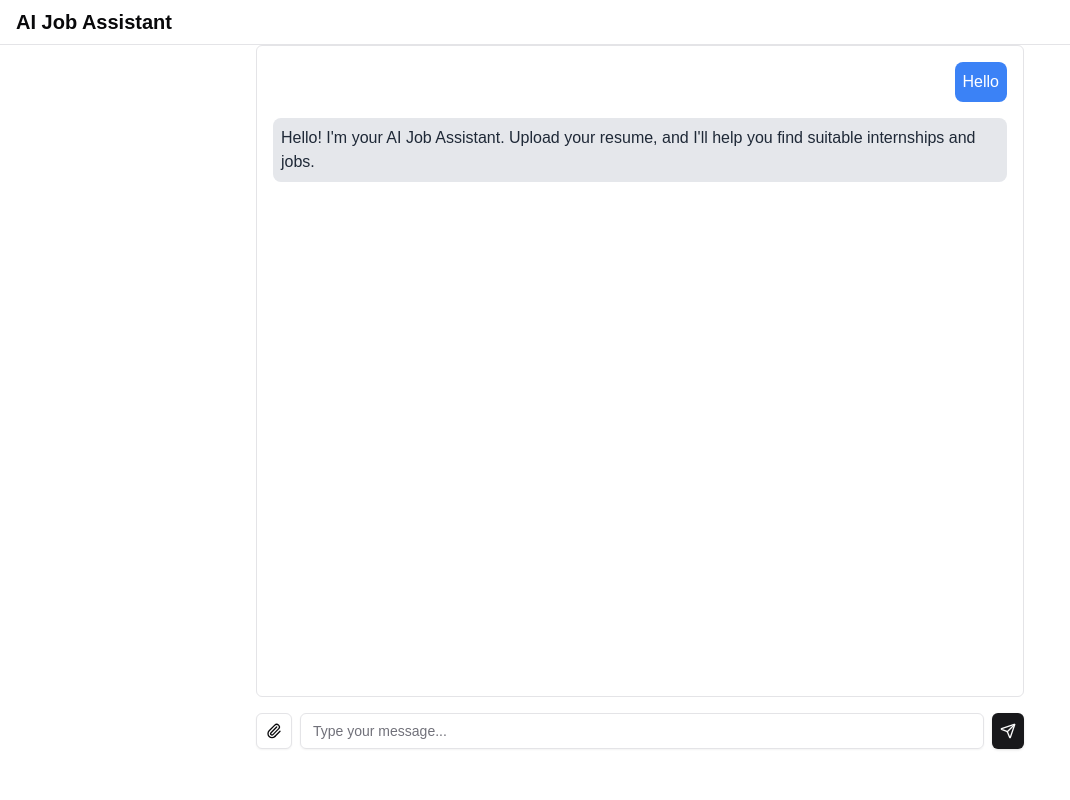
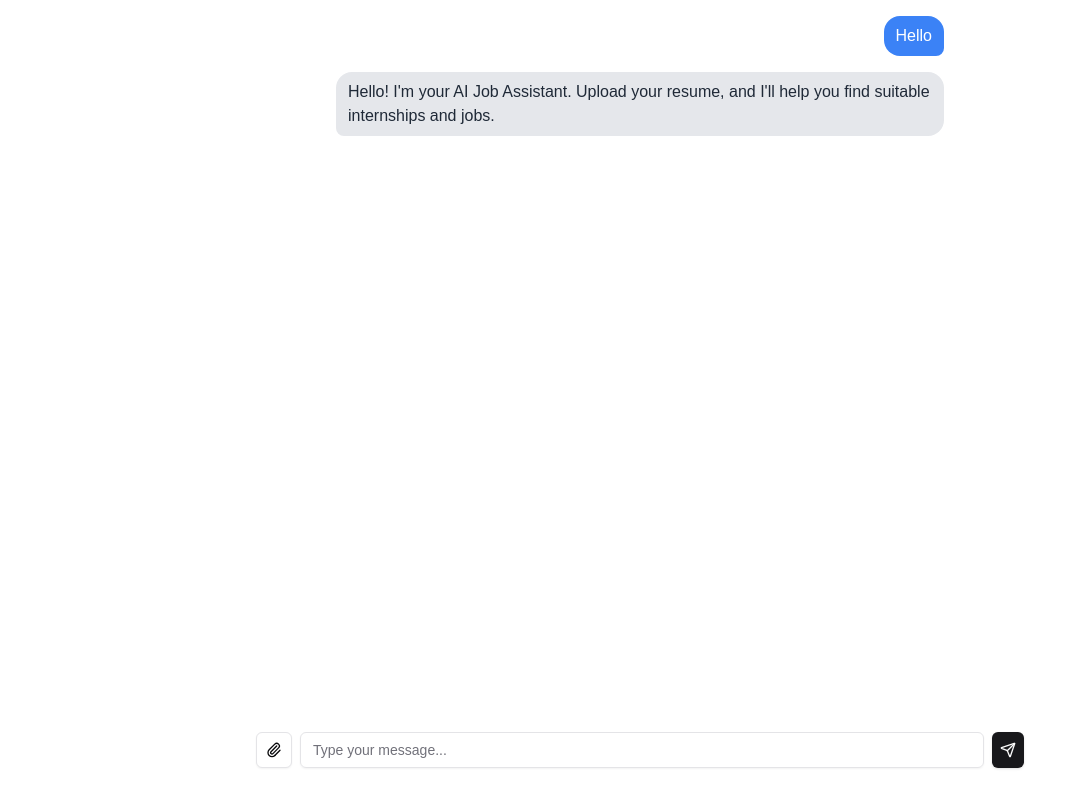
Before and after one commit to Sloosmore/abg, a Next.js app in the folder nextjs/: page / in a window 1280 px wide. Both pictures are taken after a click on the button 1008 px from the left and 369 px from the top of the page. Shown: the whole page, without its empty margins (0-1070 px from the left). Built offline with nearby package versions, Linux system fonts and the light colour scheme.

Commit message:
ui updated

```diff
--- a/nextjs/src/app/components/chat-interface.jsx
+++ b/nextjs/src/app/components/chat-interface.jsx
@@ -106,19 +106,19 @@ export default function ChatInterface() {
   };
 
   return (
-    <div className="flex flex-col h-[calc(100vh-6rem)] max-w-3xl mx-auto">
+    <div className="flex flex-col h-[calc(100vh-2rem)] w-full mx-auto">
       {isConversationStarted && (
-        <ScrollArea className="flex-grow mb-4 p-4 rounded-md border">
+        <ScrollArea className="flex-grow mb-4 p-4 rounded-md w-full lg:w-1/2 lg:mx-auto">
           {messages.map((message, index) => (
             <div
               key={index}
               className={`mb-4 ${message.isUser ? "text-right" : "text-left"}`}
             >
               <span
-                className={`inline-block p-2 rounded-lg ${
+                className={`inline-block px-3 py-2 whitespace-pre-wrap ${
                   message.isUser
-                    ? "bg-blue-500 text-white"
-                    : "bg-gray-200 text-gray-800"
+                    ? "bg-blue-500 text-white rounded-tl-2xl rounded-tr-2xl rounded-br-lg rounded-bl-2xl"
+                    : "bg-gray-200 text-gray-800 rounded-tl-2xl rounded-tr-2xl rounded-br-2xl rounded-bl-lg"
                 }`}
               >
                 {message.text}
@@ -134,6 +134,11 @@ export default function ChatInterface() {
           isConversationStarted ? "h-auto" : "flex-grow"
         }`}
       >
+        {!isConversationStarted && (
+          <h1 className="text-center text-4xl mb-8 font-bold text-gray-800">
+            Find your dream job in seconds
+          </h1>
+        )}
         <div className="w-full max-w-3xl space-y-4">
           <div className="flex items-center space-x-2">
             <FileUpload onFileUpload={handleFileUpload} />
@@ -154,7 +159,7 @@ export default function ChatInterface() {
             </Button>
           </div>
           {!isConversationStarted && (
-            <p className="text-center text-sm text-gray-500">
+            <p className="text-center text-sm text-gray-500 mt-8">
               AI Job Assistant is designed to help you find suitable internships
               and jobs. Start by uploading your resume or sending a message.
             </p>
--- a/nextjs/src/app/page.js
+++ b/nextjs/src/app/page.js
@@ -3,9 +3,6 @@ import ChatInterface from "./components/chat-interface";
 export default function Home() {
   return (
     <main className="flex min-h-screen flex-col">
-      <div className="flex items-center justify-between px-4 py-2 border-b">
-        <h1 className="text-xl font-bold">AI Job Assistant</h1>
-      </div>
       <ChatInterface />
     </main>
   );
```
Also changed, not shown: 1 other file (tests, documents, lock files or other folders).
